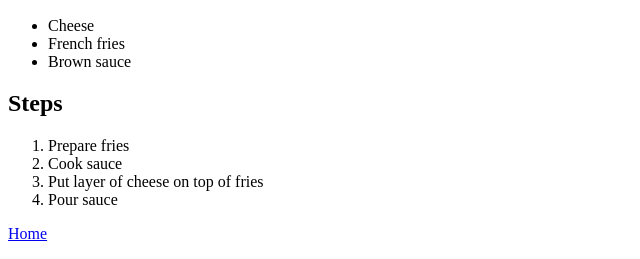
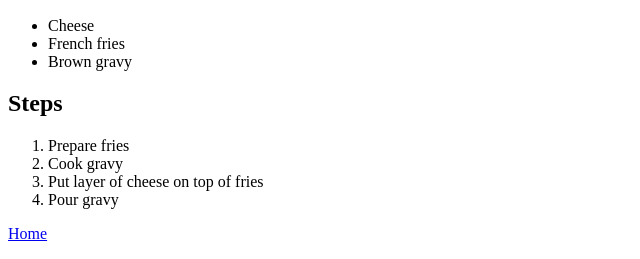
Before and after one commit to jsfaubert/odin-recipes, a plain HTML site: page recipes/poutine.html in a window 1280 px wide. Shown: the part 529-788 px from the top of the page, 0-640 px from the left. Drawn offline with Linux system fonts and the light colour scheme.

Commit message:
Change sauce to gravy

```diff
--- a/recipes/poutine.html
+++ b/recipes/poutine.html
@@ -19,16 +19,16 @@
     <ul>
         <li>Cheese</li>
         <li>French fries</li>
-        <li>Brown sauce</li>
+        <li>Brown gravy</li>
     </ul>
 
     <h2>Steps</h2>
 
     <ol>
         <li>Prepare fries</li>
-        <li>Cook sauce</li>
+        <li>Cook gravy</li>
         <li>Put layer of cheese on top of fries</li>
-        <li>Pour sauce</li>
+        <li>Pour gravy</li>
     </ol>
 
     <a href="../index.html">Home</a>
```
